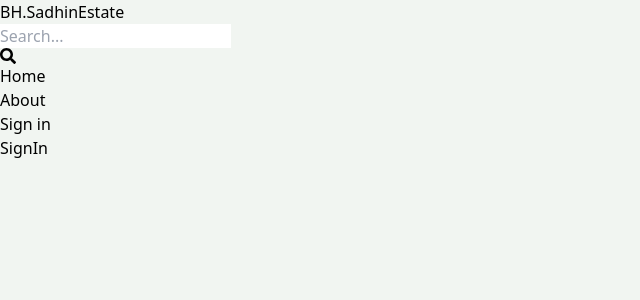
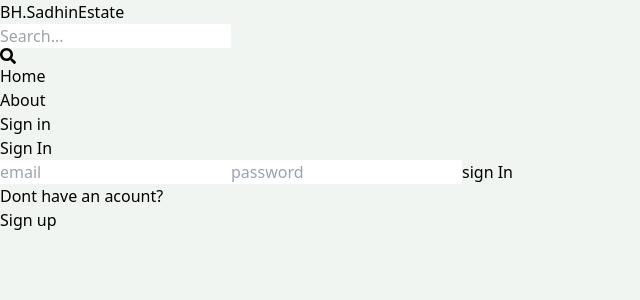
Before and after one commit to baized1245/Realstate-project, a React (Vite) app in the folder client/: page /sign-in in a window 1280 px wide. Shown: the top 300 px of the page, without its empty margins (0-640 px from the left). Built offline with nearby package versions, Linux system fonts and the light colour scheme.

Commit message:
Complete sign In page functionality

```diff
--- a/client/src/pages/SignIn.jsx
+++ b/client/src/pages/SignIn.jsx
@@ -1,7 +1,61 @@
-import React from 'react'
+import React, { useState } from 'react'
+import { Link, useNavigate } from 'react-router-dom'
 
 export default function SignIn() {
+  const [ formData, setFormData ] = useState({});
+  const [ error, setError ] = useState(null);
+  const [ loading, setLoading ] = useState(false);
+  const navigate = useNavigate();
+
+  const handleChange = (e) => {
+    setFormData({
+      ...formData,
+      [e.target.id]: e.target.value,
+    });
+  };
+  const handleSubmit = async (e) => {
+    e.preventDefault();
+    try {
+      setLoading(true);
+      const res = await fetch('/api/auth/signin', {
+        method: 'POST',
+        headers: {
+          'Content-Type': 'application/json',
+        },
+        body: JSON.stringify(formData),
+      });
+      const data = await res.json();
+      if(data.success === false) {
+        setLoading(false);
+        setError(data.message);
+        return;
+      }
+      setLoading(false);
+      setError(null);
+      navigate('/')
+    } catch(error) {
+      setLoading(false);
+        setError(error.message);
+    }
+    // console.log(data);
+  };
+  // console.log(formData)
   return (
-    <div>SignIn</div>
+    <div className='p-3 max-w-lg mx-auto'>
+      <h1 className='text-3xl text-center font-semibold my-7'>Sign In</h1>
+      <form onSubmit={handleSubmit} className='flex flex-col gap-4 '>
+        {/* <input type='text' placeholder='username' className='border p-3 rounded-lg' id='username' onChange={handleChange}/> */}
+        <input type='email' placeholder='email' className='border p-3 rounded-lg' id='email' onChange={handleChange}/>
+        <input type='password' placeholder='password' className='border p-3 rounded-lg' id='password' onChange={handleChange}/>
+        <button disabled={loading} className='bg-slate-700 text-white p-3 rounded-lg uppercase hover:opacity-90 disabled:opacity-80'>{loading? 'Loading...' : 'sign In'}</button>
+      </form>
+      <div className='flex gap-2 mt-5'>
+        <p>Dont have an acount?</p>
+        <Link to="/sign-up">
+          <span className='text-blue-700'>Sign up</span>
+        </Link>
+      </div>
+      {error && <p className='text-red-500 mt-5'>{error}</p>}
+    </div>
   )
 }
```
